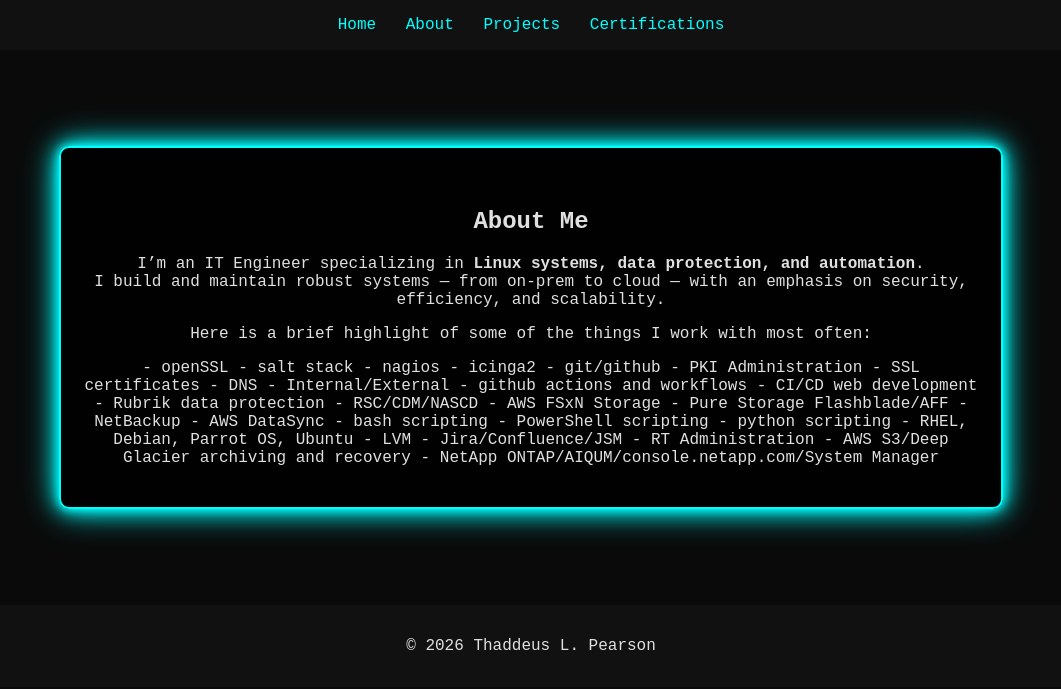
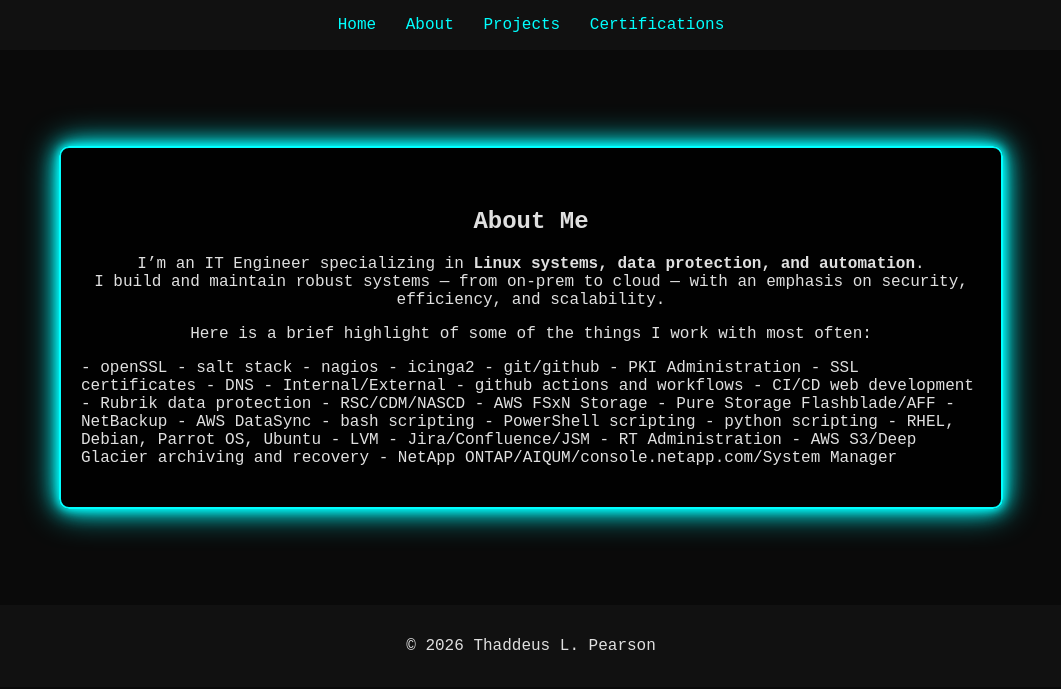
Before and after one commit to pearson-thaddeus-l/pearson-thaddeus-l-jekyll, a Jekyll site: the page built from about.md, in a window 1280 px wide. Shown: the top 689 px of the page, without its empty margins (109-1170 px from the left). Built offline with Jekyll 4.4.1, drawn with Linux system fonts in a browser that asks for light colours.

Commit message:
edit style about

```diff
--- a/about.md
+++ b/about.md
@@ -10,7 +10,7 @@
 I build and maintain robust systems — from on-prem to cloud — with an emphasis on security, efficiency, and scalability.
 
 Here is a brief highlight of some of the things I work with most often:
-<div style="text-align: center;">
+<div style="margin: 0 auto; width: fit-content; text-align: left;">
 - openSSL
 - salt stack
 - nagios
```
